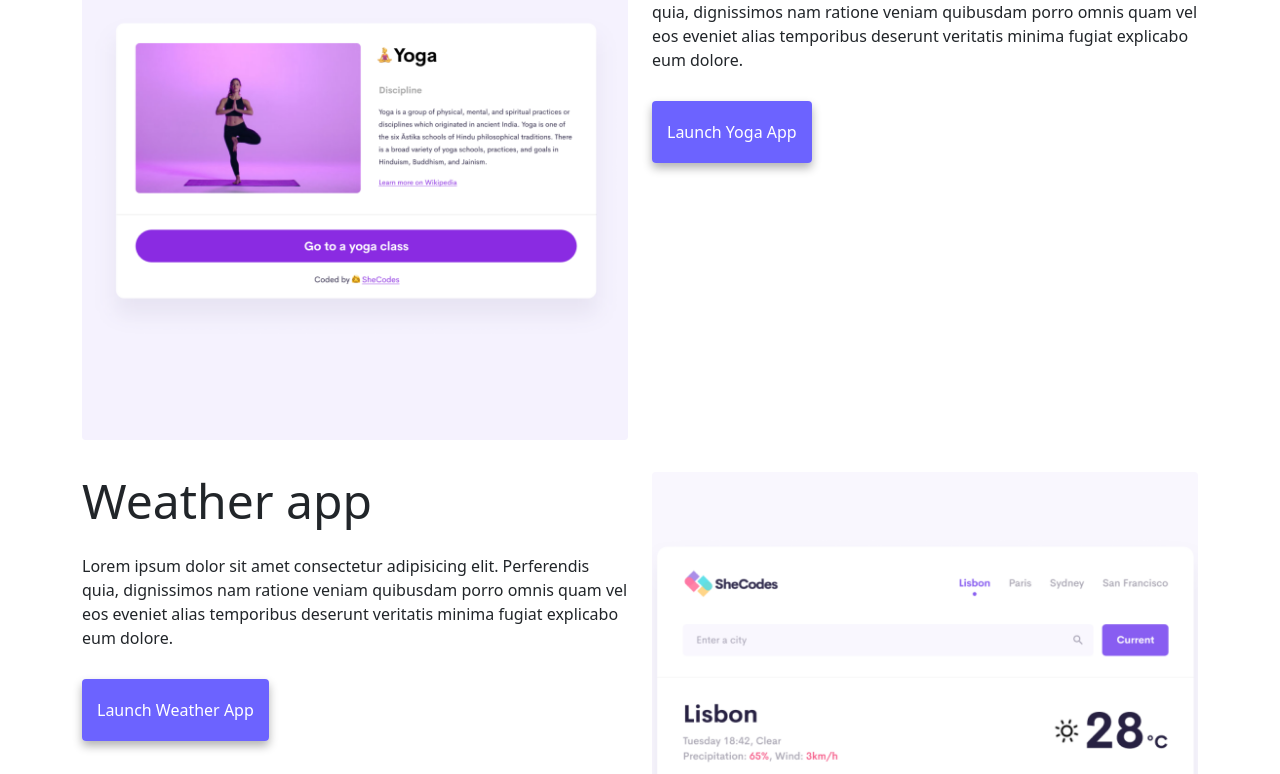
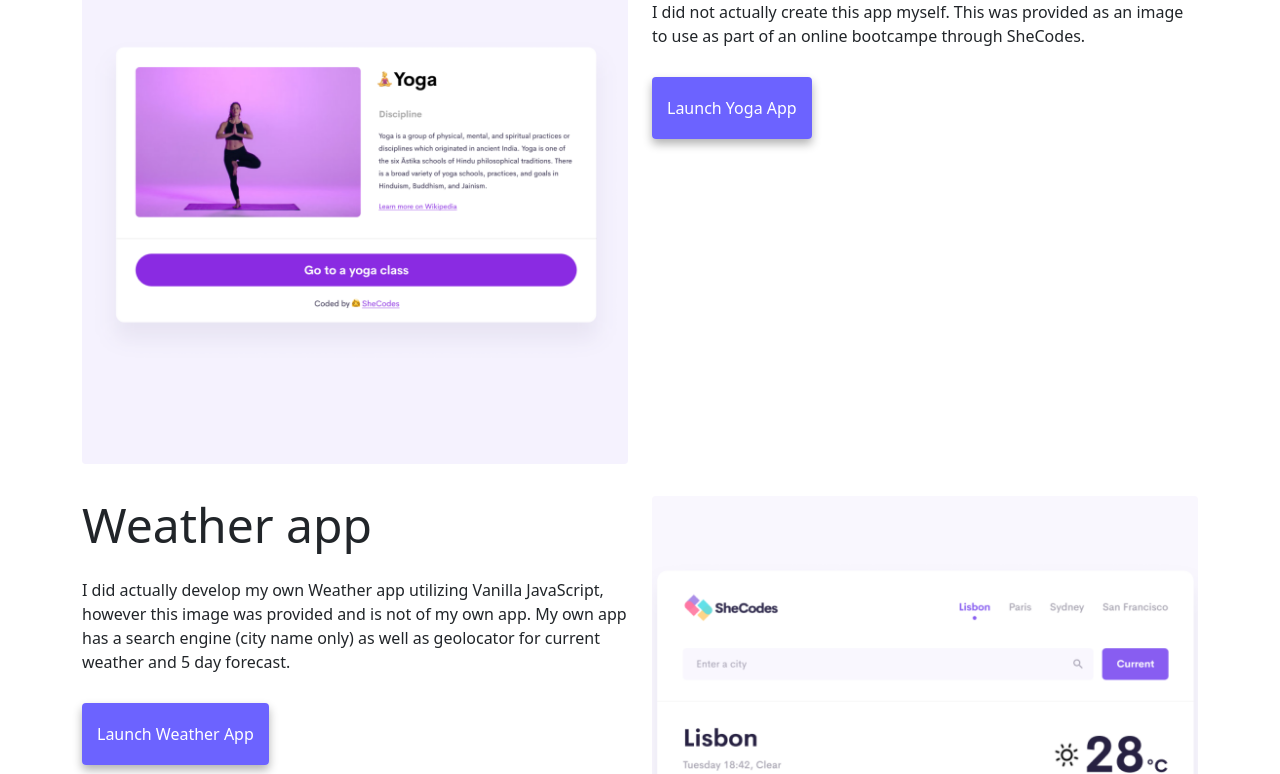
Before and after one commit to mecoledpt/mock-portfolio, a website: page index.html in a window 1280 px wide. Shown: the part 647-1421 px from the top of the page. Drawn offline with nearby package versions, Linux system fonts and the light colour scheme.

Commit message:
updated index.html for SEO

```diff
--- a/index.html
+++ b/index.html
@@ -4,7 +4,8 @@
     <meta charset="UTF-8" />
     <meta http-equiv="X-UA-Compatible" content="IE=edge" />
     <meta name="viewport" content="width=device-width, initial-scale=1.0" />
-    <title>Melanie Cole</title>
+    <meta name="description" content="Melanie Cole is a learning frontend developer from the Cincinnati, Ohio area. She has developed multiple webpages and a weather application with instruction from SheCodes.io"
+    <title>mecole.dev | Melanie Cole, Frontend Developer</title>
     <link
       href="https://cdn.jsdelivr.net/npm/bootstrap@5.1.1/dist/css/bootstrap.min.css"
       rel="stylesheet"
@@ -64,13 +65,13 @@
 <div class="col-md-6 py-3"><img src="images/yoga.png" class="img-fluid rounded"></div>
 <div class="col-md-6 py-3"><h2 class="text-start mb-4">Yoga app</h2>
 <p class="text-start mb-5">
-    Lorem ipsum dolor sit amet consectetur adipisicing elit. Perferendis quia, dignissimos nam ratione veniam quibusdam porro omnis quam vel eos eveniet alias temporibus deserunt veritatis minima fugiat explicabo eum dolore.</p>
+    I did not actually create this app myself. This was provided as an image to use as part of an online bootcampe through SheCodes.</p>
     <a href="https://31ukq.csb.app/index.html#" class="contact-link button">Launch Yoga App</a>
 </div>
       <div class="col-md-6 py-3">
       <h2 class="text-start mb-4">Weather app</h2>
       <p class="text-start mb-5">
-        Lorem ipsum dolor sit amet consectetur adipisicing elit. Perferendis quia, dignissimos nam ratione veniam quibusdam porro omnis quam vel eos eveniet alias temporibus deserunt veritatis minima fugiat explicabo eum dolore.
+        I did actually develop my own Weather app utilizing Vanilla JavaScript, however this image was provided and is not of my own app. My own app has a search engine (city name only) as well as geolocator for current weather and 5 day forecast.
       </p>
         <a href="https://31ukq.csb.app/index.html#" class="contact-link button">Launch Weather App</a>
       </div>
@@ -79,7 +80,7 @@
         <div class="col-md-6 py-3"><img src="images/yogurt.png" class="img-fluid rounded"></div>
         <div class="col-md-6 py-3"><h2 class="text-start mb-4">Yogurt app</h2>
         <p class="text-start mb-5">
-            Lorem ipsum dolor sit amet consectetur adipisicing elit. Perferendis quia, dignissimos nam ratione veniam quibusdam porro omnis quam vel eos eveniet alias temporibus deserunt veritatis minima fugiat explicabo eum dolore.</p>
+            I did not develop this app, it is another image provided by SheCodes as part of this homework assignment. </p>
             <a href="https://31ukq.csb.app/index.html#" class="contact-link button mb-3">Launch Yogurt App</a>
         </div>
 
```
